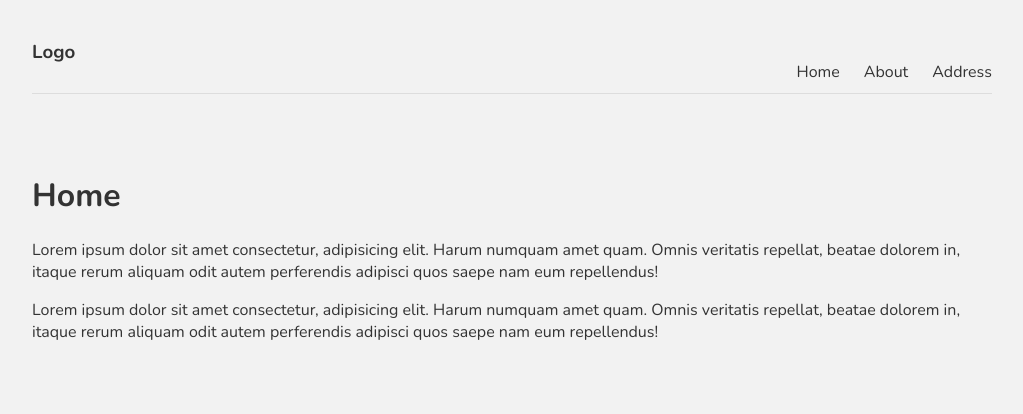
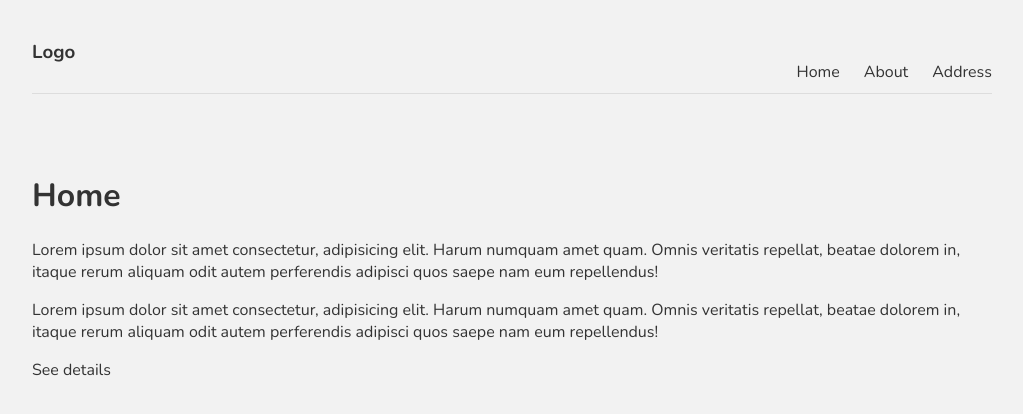
Before and after one commit to tundeph/mynext, a Next.js app: page / in a window 1280 px wide. Shown: the top 414 px of the page, without its empty margins (128-1151 px from the left). Built offline with nearby package versions, Linux system fonts and the light colour scheme.

Commit message:
Update index.js

```diff
--- a/pages/index.js
+++ b/pages/index.js
@@ -1,4 +1,3 @@
-import Head from "next/head"
 import Image from "next/image"
 import { Inter } from "next/font/google"
 import styles from "@/styles/Home.module.css"
@@ -19,13 +18,7 @@ export default function Home() {
 				amet quam. Omnis veritatis repellat, beatae dolorem in, itaque rerum
 				aliquam odit autem perferendis adipisci quos saepe nam eum repellendus!
 			</p>
-			{/* <Head>
-        <title>Create Next App</title>
-        <meta name="description" content="Generated by create next app" />
-        <meta name="viewport" content="width=device-width, initial-scale=1" />
-        <link rel="icon" href="/favicon.ico" />
-      </Head>
-       */}
+			<a className={styles.btn}> See details</a>
 		</div>
 	)
 }
```
